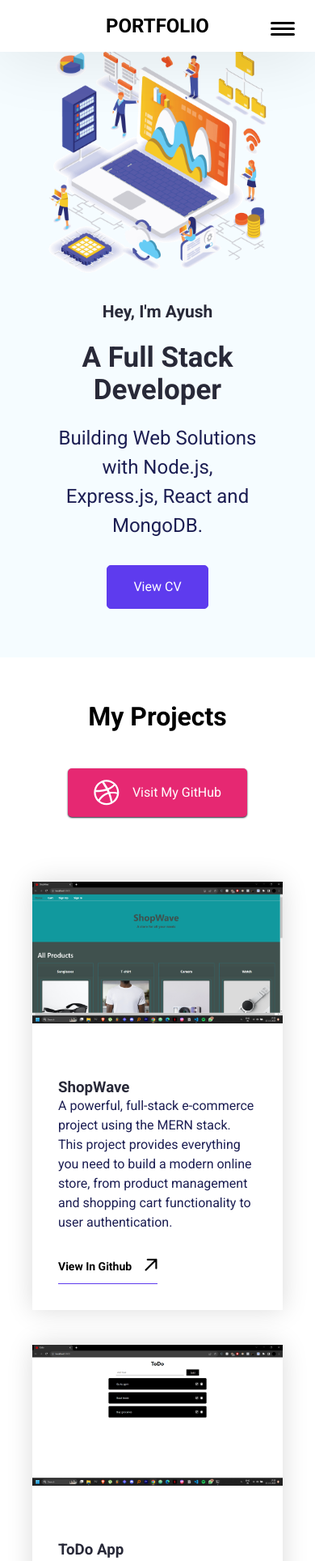
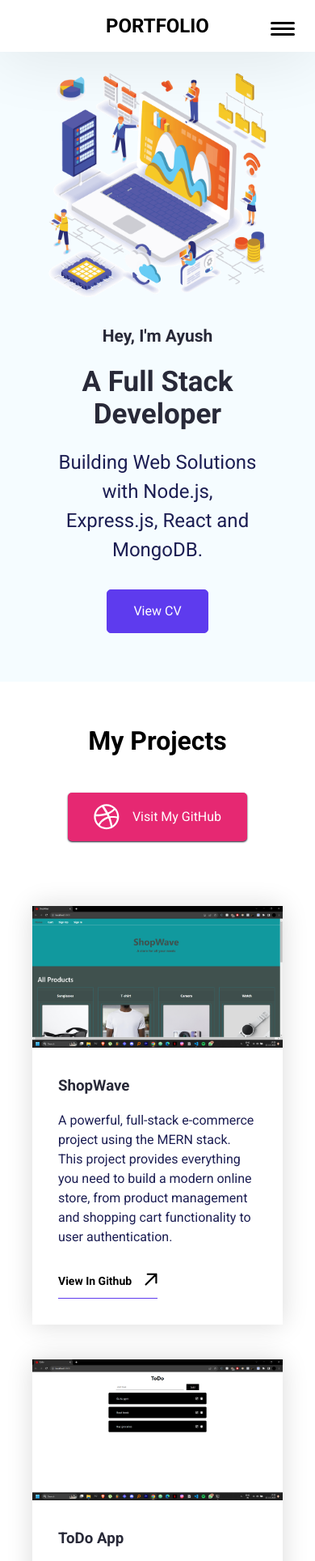
Before and after one commit to ayushydv100/portfolio, a React (Create React App) app: page / in a window 390 px wide. Shown: the top 1928 px of the page at 81% size. Built offline with nearby package versions, Linux system fonts and the light colour scheme.

Commit message:
small fixes

```diff
--- a/src/App.css
+++ b/src/App.css
@@ -370,6 +370,7 @@
 .portfolio--section--card--content {
   display: flex;
   padding: 32px;
+  padding-top: 0;
   flex-direction: column;
   align-items: flex-start;
   gap: 32px;
@@ -712,6 +713,18 @@
     padding: 60px;
   }
 
+  .hero--section--img {
+    padding-top: 30px;
+  }
+
+  .portfolio--section--title {
+    padding-bottom: 20px;
+  }
+
+  .portfolio--section--card--content {
+    padding-top: 0;
+  }
+
   .hero--section--content--box {
     display: flex;
     flex-direction: column;
```
